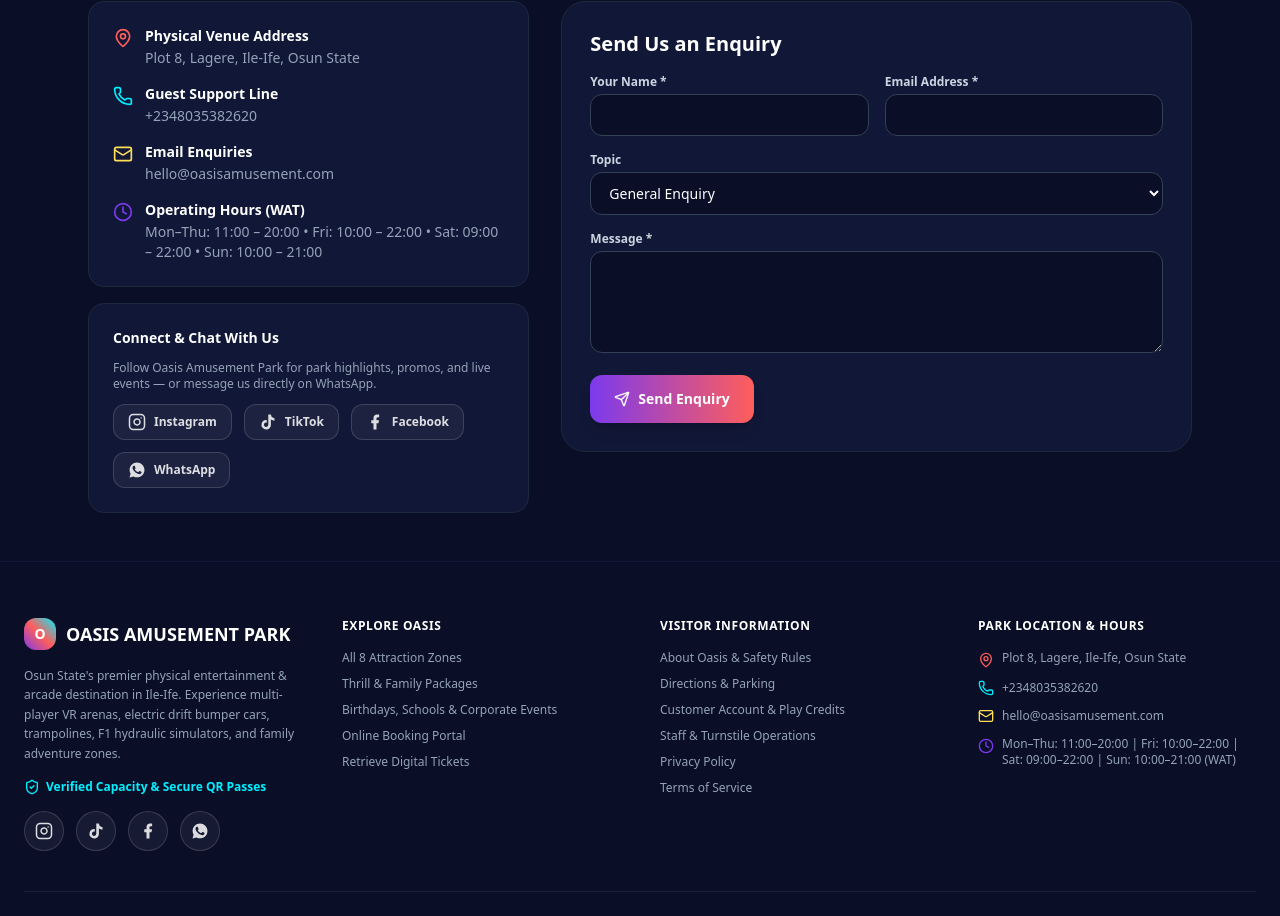
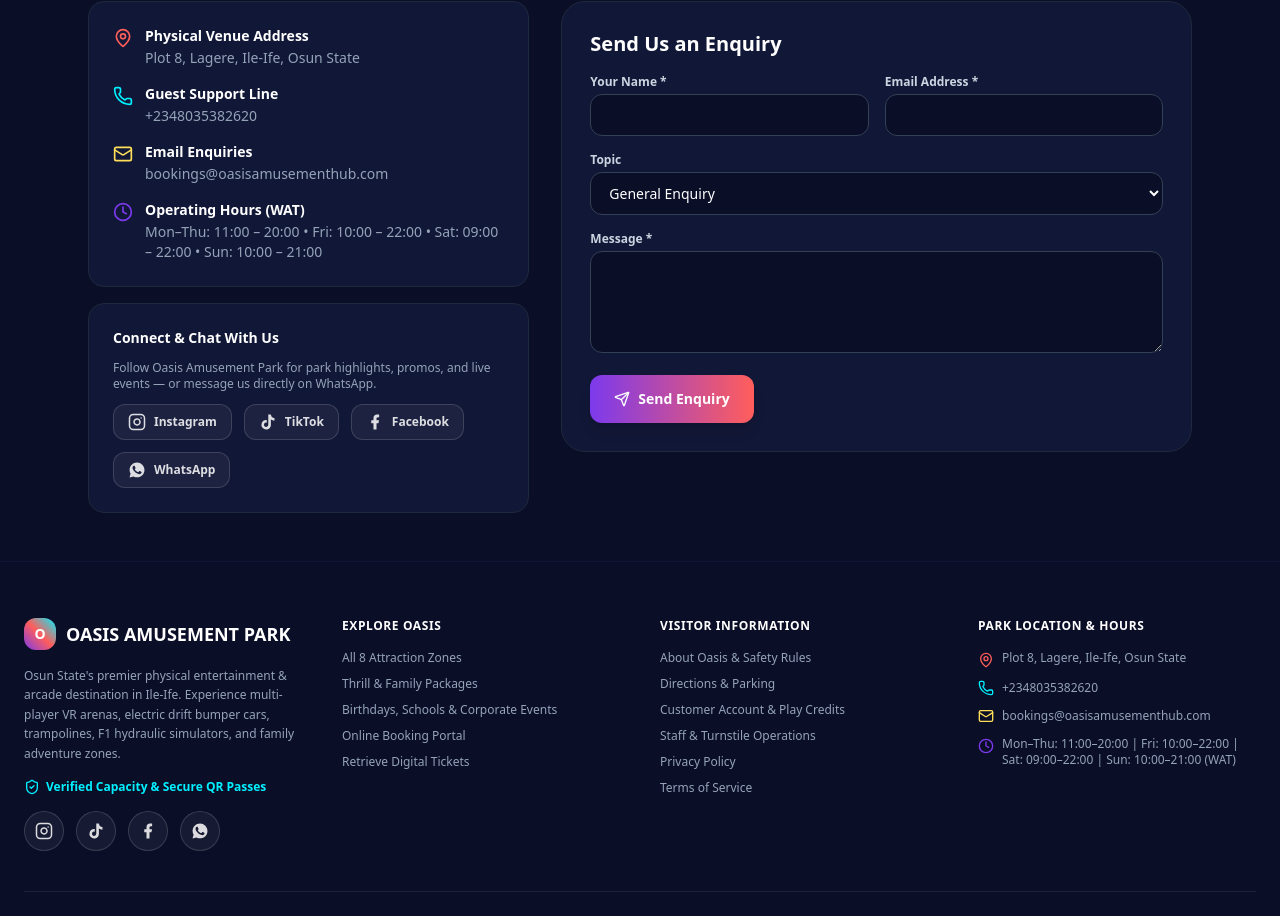
Before and after one commit to AndreNot3000/oasis_frontend, a Next.js app: page /contact in a window 1280 px wide. Shown: the part 287-1203 px from the top of the page. Built offline with nearby package versions, Linux system fonts and the light colour scheme.

Commit message:
Update public contact email to bookings@oasisamusementhub.com

```diff
--- a/app/contact/page.tsx
+++ b/app/contact/page.tsx
@@ -70,7 +70,7 @@ export default function ContactPage() {
                 <div>
                   <div className="font-bold text-white">Email Enquiries</div>
                   <div className="text-slate-400 mt-0.5">
-                    hello@oasisamusement.com
+                    bookings@oasisamusementhub.com
                   </div>
                 </div>
               </div>
--- a/app/privacy/page.tsx
+++ b/app/privacy/page.tsx
@@ -112,7 +112,7 @@ export default function PrivacyPolicyPage() {
             <p className="text-slate-400">
               Oasis Amusement Park — Plot 8, Lagere, Ile-Ife, Osun State •
               Phone: <strong>+2348035382620</strong> • Email:{' '}
-              <strong>hello@oasisamusement.com</strong>
+              <strong>bookings@oasisamusementhub.com</strong>
             </p>
           </section>
         </div>
--- a/app/terms/page.tsx
+++ b/app/terms/page.tsx
@@ -94,7 +94,7 @@ export default function TermsOfServicePage() {
             <p className="text-slate-400">
               Questions regarding these terms? Reach us at{' '}
               <strong>+2348035382620</strong> or{' '}
-              <strong>hello@oasisamusement.com</strong>.
+              <strong>bookings@oasisamusementhub.com</strong>.
             </p>
           </section>
         </div>
--- a/components/site-footer.tsx
+++ b/components/site-footer.tsx
@@ -114,7 +114,7 @@ export function SiteFooter() {
             </li>
             <li className="flex items-center gap-2">
               <Mail className="w-4 h-4 text-oasis-yellow flex-shrink-0" />
-              <span>hello@oasisamusement.com</span>
+              <span>bookings@oasisamusementhub.com</span>
             </li>
             <li className="flex items-start gap-2">
               <Clock className="w-4 h-4 text-oasis-purple flex-shrink-0 mt-0.5" />
```
